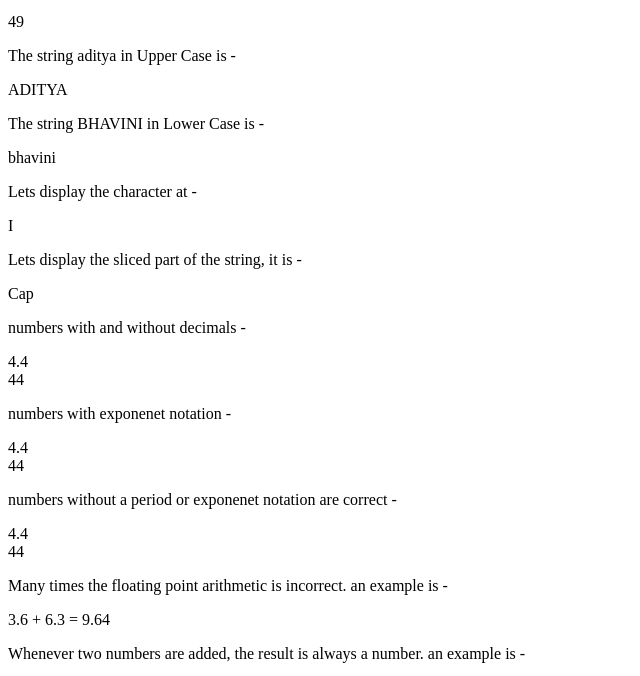
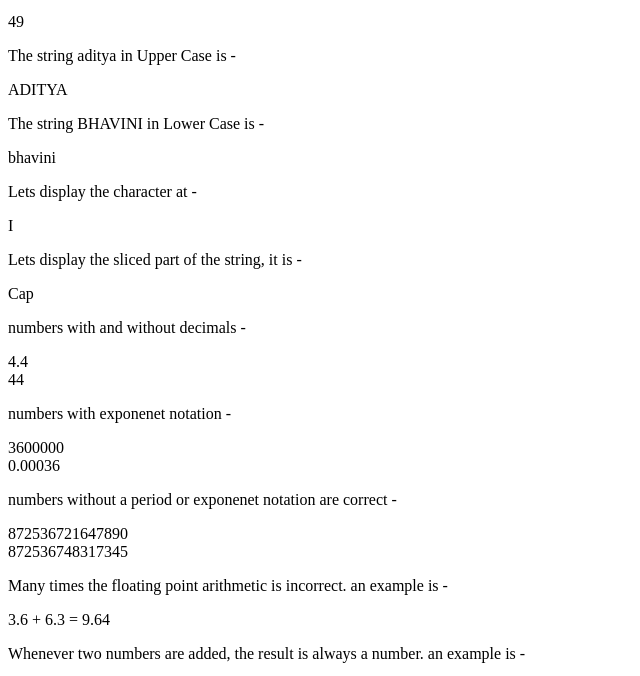
Before and after one commit to aditya993388/1.2P_resubmission, a plain HTML site: page index.html in a window 1280 px wide. Shown: the part 101-777 px from the top of the page, without its empty margins (0-640 px from the left). Drawn offline with Linux system fonts and the light colour scheme.

Commit message:
Update index.html

```diff
--- a/index.html
+++ b/index.html
@@ -74,11 +74,11 @@
 
         let a = 36e5;;
         let c = 36e-5;
-        document.getElementById("exponent").innerHTML = x + "<br>" + y;
+        document.getElementById("exponent").innerHTML = a + "<br>" + c;
 
         let e = 872536721647890;
         let f = 872536748317345;
-        document.getElementById("noexponent").innerHTML = x + "<br>" + y;
+        document.getElementById("noexponent").innerHTML = e + "<br>" + f;
 
         let g = 3.61 + 6.03;
         document.getElementById("floating").innerHTML = "3.6 + 6.3 = " + g;
```
